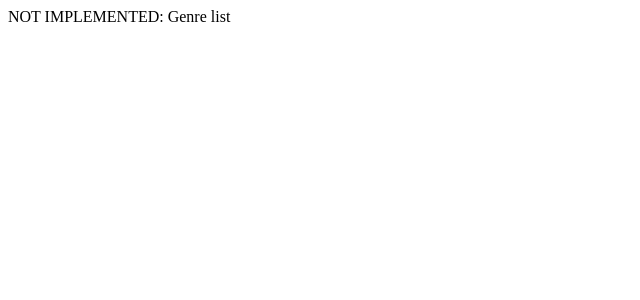
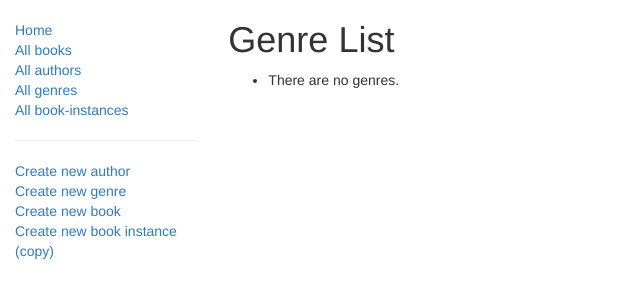
Before and after one commit to George-Went/Express-Skeleton, a Node server app: page /catalog/genres in a window 1280 px wide. Shown: the top 300 px of the page, without its empty margins (0-640 px from the left). Run offline with Node 20, Linux system fonts and the light colour scheme; data that the repository does not hold is empty; some libraries are stand-ins or nearby versions.

Commit message:
Adding controllers for books, authors and genres

```diff
--- a/controllers/authorController.js
+++ b/controllers/authorController.js
@@ -2,7 +2,6 @@ var Author = require('../models/author');
 
 // Display list of all Authors.
 exports.author_list = function(req, res, next) {
-
     Author.find()
       .sort([['family_name', 'ascending']])
       .exec(function (err, list_authors) {
--- a/controllers/genreController.js
+++ b/controllers/genreController.js
@@ -1,8 +1,17 @@
 var Genre = require('../models/genre');
 
 // Display list of all Genre.
-exports.genre_list = function(req, res) {
-    res.send('NOT IMPLEMENTED: Genre list');
+exports.genre_list = function(req, res, next) {
+    Genre.find()
+      .sort([['name', 'ascending']])
+      .exec(function (err, list_genres) {
+
+        if (err) { return next(err); }
+        //Successful, so render
+        res.render('genre_list', { title: 'Genre List', genre_list: list_genres });
+      });
+
+
 };
 
 // Display detail page for a specific Genre.
--- a/views/author_list.pug
+++ b/views/author_list.pug
@@ -7,7 +7,7 @@ block content
     each author in author_list
       li
         a(href=author.url) #{author.name}
-        |  (#{author.date_of_birth} - #{author.date_of_death})
+        |  (#{author.date_of_birth_format} - #{author.date_of_death_format})
 
     else
       li There are no authors.
--- /dev/null
+++ b/views/genre_list.pug
@@ -0,0 +1,13 @@
+extends layout
+
+block content
+  h1= title
+
+  ul
+    each genre in genre_list
+      li
+        a(href=genre.url) #{genre.name}
+        //|  (#{author.date_of_birth_format} - #{author.date_of_death_format})
+
+    else
+      li There are no genres.
```
Also changed, not shown: controllers/bookController.js (+8 -3 lines), models/author.js (+20 -1 lines), views/bookinstance_list.pug (+8 -1 lines), README.md.
